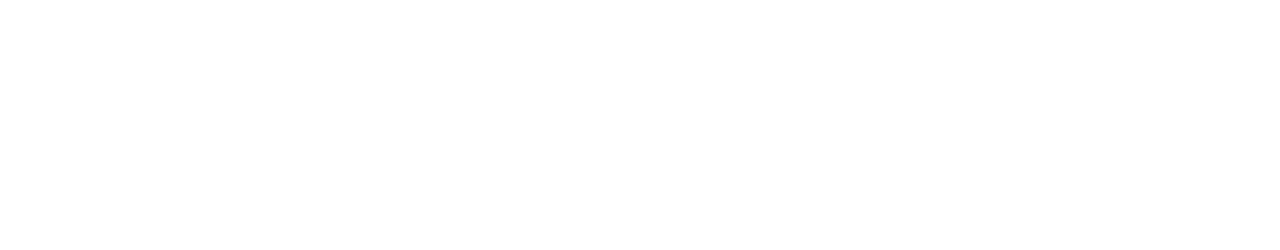
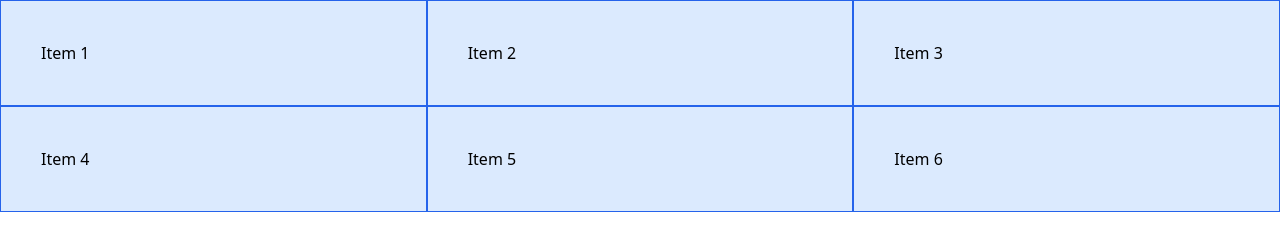
Before and after one commit to bdushime/Tailwind_Cheatsheet, a website: page tailwind-sandbox-starter/14-grid/index.html in a window 1280 px wide. Drawn offline with nearby package versions, Linux system fonts and the light colour scheme.

Commit message:
fifth commit

```diff
--- a/tailwind-sandbox-starter/14-grid/index.html
+++ b/tailwind-sandbox-starter/14-grid/index.html
@@ -9,6 +9,15 @@
   </head>
   <body>
     <!-- Grid cols and rows -->
+     <div class="grid grid-cols-3">
+      <div class="p-10 border border-blue-600 bg-blue-100">Item 1</div>
+      <div  class="p-10 border border-blue-600 bg-blue-100">Item 2</div>
+      <div  class="p-10 border border-blue-600 bg-blue-100">Item 3</div>
+      <div  class="p-10 border border-blue-600 bg-blue-100">Item 4</div>
+      <div  class="p-10 border border-blue-600 bg-blue-100">Item 5</div>
+      <div   class="p-10 border border-blue-600 bg-blue-100">Item 6</div>
+     </div>
+
 
     <!-- Col and row span -->
   </body>
```
